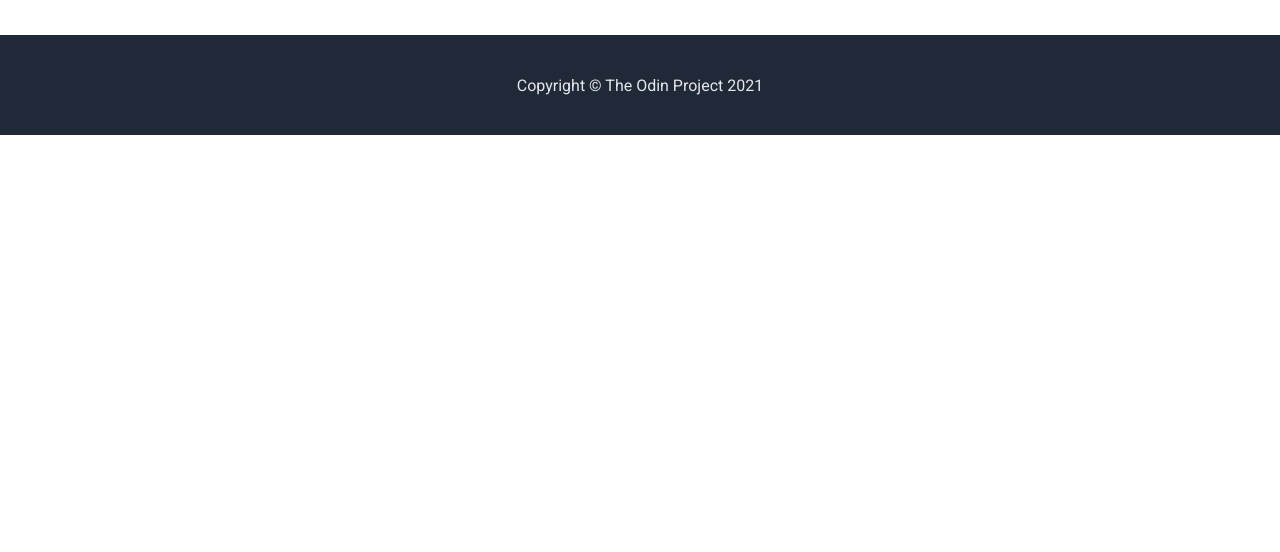
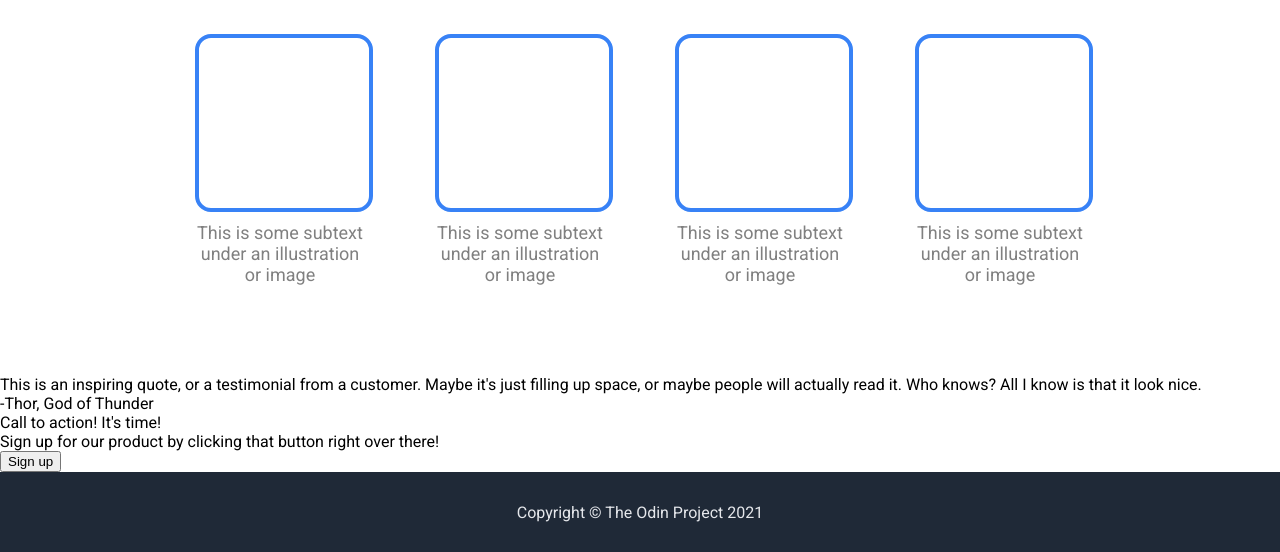
Before and after one commit to hilu03/Landing-Page, a plain HTML site: page index.html in a window 1280 px wide. Shown: the part 665-1217 px from the top of the page. Before the commit the page ends 800 px from the top, so only its background shows below. Drawn offline with Linux system fonts and the light colour scheme.

Commit message:
Finish info section

```diff
--- a/index.html
+++ b/index.html
@@ -33,7 +33,8 @@
           This website is awesome
         </div>
         <div class="hero-secondary-text">
-          This website has some subtext that goes here under the main title. It's a smaller font and color is lower contrast
+          This website has some subtext that goes here under the main title.
+          It's a smaller font and color is lower contrast
         </div>
         <button class="sign-up">Sign up</button>
       </div>
@@ -42,7 +43,61 @@
   </div>
 
   <div class="body">
-    body
+    <div class="info-section">
+      <div class="info-header-text">
+        Some random information.
+      </div>
+      <div class="info-container">
+        <div class="info-card">
+          <div class="info-img"></div>
+          <div class="info">
+            This is some subtext under an illustration or image
+          </div>
+        </div>
+        <div class="info-card">
+          <div class="info-img"></div>
+          <div class="info">
+            This is some subtext under an illustration or image
+          </div>
+        </div>
+        <div class="info-card">
+          <div class="info-img"></div>
+          <div class="info">
+            This is some subtext under an illustration or image
+          </div>
+        </div>
+        <div class="info-card">
+          <div class="info-img"></div>
+          <div class="info">
+            This is some subtext under an illustration or image
+          </div>
+        </div>
+      </div>
+    </div>
+
+    <div class="quote-section">
+      <div class="quote">
+        This is an inspiring quote, or a testimonial from a customer.
+        Maybe it's just filling up space, or maybe people will actually read it.
+        Who knows?
+        All I know is that it look nice.
+      </div>
+      <div class="author">
+        -Thor, God of Thunder
+      </div>
+    </div>
+
+    <div class="action-section">
+      <div class="left-action">
+        <div class="action-header">
+          Call to action! It's time!
+        </div>
+        <div class="action-description">
+          Sign up for our product by clicking that button right over there!
+        </div>
+      </div>
+      <button class="sign-up-action">Sign up</button>
+    </div>
   </div>
 
   <div class="footer">
--- a/style.css
+++ b/style.css
@@ -1,7 +1,6 @@
 body {
   font-family: "Roboto", sans-serif;
   margin: 0;
-  height: 100vh;
   display: flex;
   flex-direction: column;
 }
@@ -11,13 +10,14 @@ body {
   display: flex;
   flex-direction: column;
   gap: 100px;
-  padding: 17px 245px 170px;
+  padding: 17px 245px 150px;
 }
 
 .menu {
   display: flex;
   align-items: flex-end;
   justify-content: space-between;
+  flex-wrap: wrap;
 }
 
 .right-menu {
@@ -35,6 +35,7 @@ body {
   color: #F9FAF8;
   font-size: 24px;
   font-weight: 700;
+  margin-bottom: 10px;
 }
 
 .hero {
@@ -53,7 +54,7 @@ body {
 .hero-secondary-text {
   color: #E5E7EB;
   font-size: 18px;
-  width: 450px;
+  max-width: 450px;
 }
 
 .hero-image {
@@ -62,6 +63,7 @@ body {
   display: flex;
   justify-content: center;
   align-items: center;
+  /* flex-shrink: 0; */
 }
 
 .sign-up {
@@ -71,11 +73,54 @@ body {
   padding: 8px 30px;
   border-radius: 8px;
   font-weight: 700;
-  margin-top: 10px;
+  margin: 10px 0;
+  font-size: 18px;
 }
 
 .body {
   flex: 1;
+  display: flex;
+  flex-direction: column;
+}
+
+.info-section {
+  display: flex;
+  flex-direction: column;
+  align-items: center;
+  padding: 70px 0 90px;
+  gap: 50px;
+}
+
+.info-header-text {
+  font-size: 36px;
+  font-weight: 900;
+  color: #1F2937;
+}
+
+.info-container {
+  display: flex;
+  gap: 70px;
+  flex-wrap: wrap;
+}
+
+.info-card {
+  display: flex;
+  flex-direction: column;
+  width: 170px;
+  gap: 10px;
+}
+
+.info-img {
+  width: 170px;
+  height: 170px;
+  border: 4px solid #3882F6;
+  border-radius: 16px;
+}
+
+.info {
+  text-align: center;
+  color: gray;
+  font-size: 18px;
 }
 
 .footer {
@@ -84,5 +129,5 @@ body {
   align-items: center;
   background-color: #1F2937;
   color: #E5E7EB;
-  height: 100px;
+  height: 80px;
 }
```
